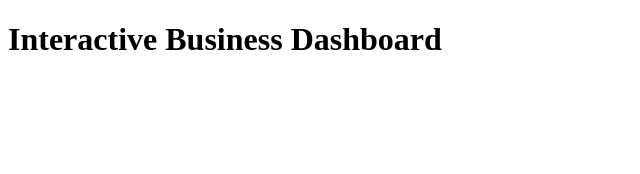
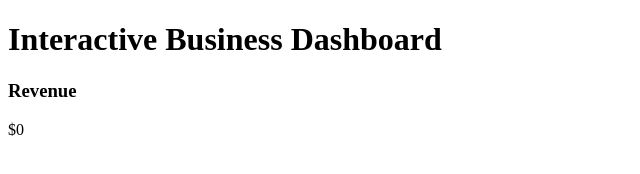
Before and after one commit to sip062022/Coding-Challenge-12, a plain HTML site: page index.html in a window 1280 px wide. Shown: the whole page, without its empty margins (0-640 px from the left). Drawn offline with Linux system fonts and the light colour scheme.

Commit message:
Task 1 - Created Revenue Metric Card

```diff
--- a/cc_12.js
+++ b/cc_12.js
@@ -0,0 +1,20 @@
+// Task 1: Business Dashboard //
+    // added "<div id="dashboard" </div>"" to the index.html file //
+
+const dashboard = document.getElementById('dashboard'); // select dashboard container by getElementByID
+const dashboardByQuery = document.querySelector('#dashboard'); // select dashboard by querySelector
+
+const revenueCard = document.createElement('div');  // represents the metric card using a new <div>
+
+revenueCard.setAttribute('class', 'metric-card'); // sets attribute class as metric-card
+revenueCard.setAttribute('id', 'revenueCard');  // sets attribute id as reenuecard
+
+// adds placeholder for revenue title and $0 //
+revenueCard.innerHTML = `
+  <h3>Revenue</h3>
+  <p>$0</p>
+`;
+
+dashboard.appendChild(revenueCard);  // appends revenueCard to the dashboard
+
+dashboardByQuery.appendChild(revenueCard);  // appends the revenue to the dashboard by query
--- a/index.html
+++ b/index.html
@@ -7,6 +7,9 @@
 </head>
 <body>
     <h1>Interactive Business Dashboard </h1>
+
+    <div id="dashboard"></div> <!-- Task 1:  adds the container element-->
+
     <script src="cc_12.js"></script>
 </body>
 </html>
```
